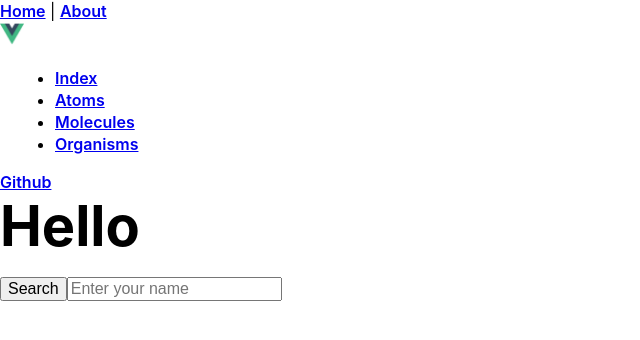
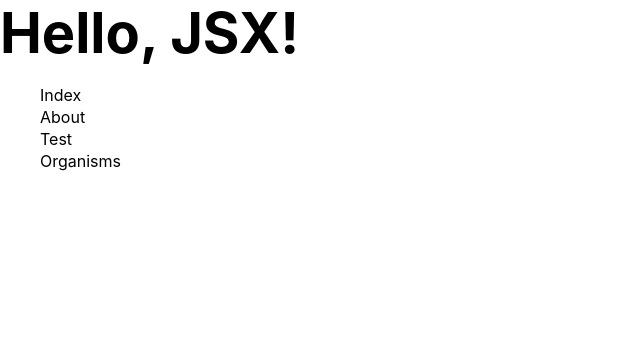
Before and after one commit to sadhna23/vue_boilerplate_atomic_design, a Vue app: page / in a window 1280 px wide. Shown: the top 340 px of the page, without its empty margins (0-640 px from the left). Built offline with nearby package versions, Linux system fonts and the light colour scheme; a web font is replaced by a local one.

Commit message:
implementing JSX

```diff
--- a/src/App.vue
+++ b/src/App.vue
@@ -1,9 +1,5 @@
 <template>
   <div id="app">
-    <div id="nav">
-      <router-link to="/">Home</router-link> |
-      <router-link to="/about">About</router-link>
-    </div>
     <router-view/>
   </div>
 </template>
--- /dev/null
+++ b/src/components/atoms/test.vue
@@ -0,0 +1,11 @@
+<script>
+export default {
+    name: 'TextField',
+    data: () => ({
+        message: "Hello, JSX!"
+    }),
+    render(){
+        return <h1> {this.message} </h1>
+    }
+ }
+</script>
--- a/src/components/molecules/HorizontalNav.vue
+++ b/src/components/molecules/HorizontalNav.vue
@@ -1,18 +1,3 @@
-<template>
-    <nav class="trial-container-fluid navbar-container">
-        <div class="navbar-container__content">
-            <ul>
-                <li v-for="link in links" :key="link.label">
-
-                    <AppLink
-                        :label="link.label"
-                        :path="link.path"
-                    />
-                </li>
-            </ul>
-        </div>
-    </nav>
-</template>
 
 <script>
 import AppLogo from '../atoms/AppLogo.vue'
@@ -22,9 +7,12 @@ export default {
     props:{
         links: Array
     },
-    components:{
-        AppLogo,
-        AppLink
+    render: function (createElement) {
+           if (this.links.length) {
+               return createElement('ul', this.links.map(function (links) {
+                    return createElement('li', links.label)
+                }))
+           }
     }
 }
 </script>
--- a/src/components/organisms/NavBar.vue
+++ b/src/components/organisms/NavBar.vue
@@ -1,30 +1,14 @@
-<template>
-  <div class="nav-bar">
-    <div class="nav-bar-cell left">
-      <AppLogo />
-    </div>
-    <div class="nav-bar-cell center">
-      <HorizontalNav
-        :links="links"
-      />
-    </div>
-    <div class="nav-bar-cell right">
-      <AppLink
-        label="Github"
-        path="https://github.com/sakihet/vue-atomic-design-template"
-        :isNewWindow='true'
-      />
-    </div>
-  </div>
-</template>
 
 <script>
-import AppLink from '../atoms/AppLink'
+import TextField from '../atoms/test'
 import AppLogo from '../atoms/AppLogo'
 import HorizontalNav from '../molecules/HorizontalNav'
 
 export default {
   name: 'NavBar',
+  render (createElement) {
+         return <div>  <TextField /> <HorizontalNav links={this.links} /> </div>
+     },
   data () {
     return {
       links: [
@@ -33,12 +17,12 @@ export default {
           label: 'Index'
         },
         {
-          path: '/atoms',
-          label: 'Atoms'
+          path: '/about',
+          label: 'About'
         },
         {
-          path: '/molecules',
-          label: 'Molecules'
+          path: '/test',
+          label: 'Test'
         },
         {
           path: '/organisms',
@@ -47,10 +31,5 @@ export default {
       ]
     }
   },
-  components: {
-    AppLink,
-    AppLogo,
-    HorizontalNav
-  }
 }
 </script>
--- a/src/styles/main.scss
+++ b/src/styles/main.scss
@@ -6,3 +6,15 @@
 @import "./partials/_fonts";      // Decalaring fonts per MWF guidelines
 @import "./partials/_variables";  // Declare global variables here
 @import "./partials/_typography"; // Declaring all typography
+
+
+// Header
+
+.navbar-container{
+    &__content{
+        ul li{
+            @include inline-flex;
+        }
+
+    }
+}
--- a/src/views/About.vue
+++ b/src/views/About.vue
@@ -1,5 +1,16 @@
 <template>
   <div class="about">
     <h1>This is an about page</h1>
+    <NavBar />
   </div>
 </template>
+
+
+<script>
+import NavBar from "@/components/organisms/NavBar.vue";
+export default {
+  components:{
+    NavBar
+  }
+}
+</script>
--- a/src/views/Home.vue
+++ b/src/views/Home.vue
@@ -1,18 +1,15 @@
 <template>
   <div class="home">
     <NavBar />
-    <HelloWorld msg="Welcome to Your Vue.js App"/>
   </div>
 </template>
 
 <script>
 // @ is an alias to /src
-import HelloWorld from "@/components/HelloWorld.vue";
 import NavBar from "@/components/organisms/NavBar.vue";
 export default {
   name: "home",
   components: {
-    HelloWorld,
     NavBar
   }
 };
```
Also changed, not shown: src/components/atoms/Appink.vue (deleted, +0 -35 lines), src/styles/partials/_reset.scss (+1 -1 lines).
